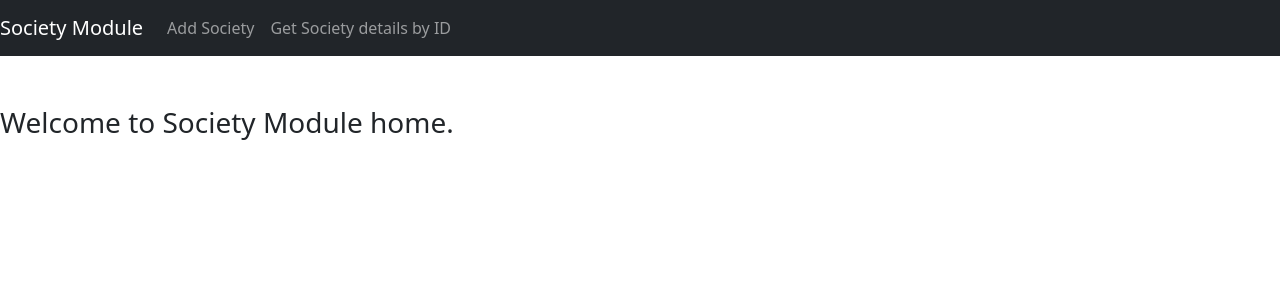
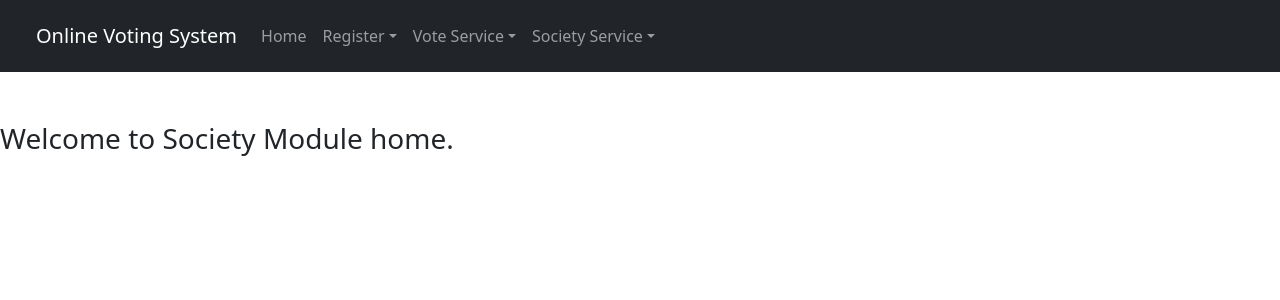
Before and after one commit to dextro-gear/ovsfrontend, a React (Create React App) app: page /society in a window 1280 px wide. Shown: the top 300 px of the page. Built offline with nearby package versions, Linux system fonts and the light colour scheme.

Commit message:
Add society links to Navbar

```diff
--- a/src/components/Navbar.js
+++ b/src/components/Navbar.js
@@ -62,17 +62,45 @@ class Navbar extends Component {
                   data-bs-toggle="dropdown"
                   role="button"
                 >
-                  VoteService
+                  Vote Service
                 </a>
                 <ul className="dropdown-menu">
                   <li>
                     <Link className="dropdown-item" to="/byVoterId">
-                      Fetch vote details by voterId
+                      Fetch vote details by voterID
                     </Link>
                   </li>
                   <li>
                     <Link className="dropdown-item" to="/castVote">
-                      cast a new vote
+                      Cast a new vote
+                    </Link>
+                  </li>
+                </ul>
+              </li>
+
+              <li className="nav-item dropdown">
+                <a
+                  href="#"
+                  className="nav-link dropdown-toggle"
+                  data-bs-toggle="dropdown"
+                  role="button"
+                >
+                  Society Service
+                </a>
+                <ul className="dropdown-menu">
+                  <li>
+                    <Link className="dropdown-item" to="/society">
+                      Society Homepage
+                    </Link>
+                  </li>
+                  <li>
+                    <Link className="dropdown-item" to="/addSociety">
+                      Add a new Society
+                    </Link>
+                  </li>
+                  <li>
+                    <Link className="dropdown-item" to="/societyById">
+                      Get Society by ID
                     </Link>
                   </li>
                 </ul>
--- a/src/components/pages/society/SocietyHome.js
+++ b/src/components/pages/society/SocietyHome.js
@@ -1,42 +1,16 @@
-import { Link} from 'react-router-dom';
+import { Link } from "react-router-dom";
+import Navbar from "../../Navbar";
 import commonStyle from "./commonStyle.module.css";
 
 export default function SocietyHome() {
-
   return (
     <div>
-            <nav className="navbar navbar-expand-lg navbar-dark bg-dark">
-                <Link to="/" className="navbar-brand" >
-                        Society Module
-                </Link>
-
-                <button className="navbar-toggler" type="button" data-toggle="collapse" data-target="#navbarSupportedContent">
-                    <span className="navbar-toggler-icon"></span>
-                </button>
-
-                <div className="collapse navbar-collapse" id="navbarSupportedContent">
-                    <ul className="navbar-nav mr-auto">
-
-                        <li className="nav-item">
-                            <Link to="/addSociety" className="nav-link" >
-                                <span>Add Society</span>
-                            </Link>
-                        </li>
-
-                        <li className="nav-item">
-                            <Link to="/societyById" className="nav-link" >
-                                <span>Get Society details by ID</span>
-                            </Link>
-                        </li>
-
-                    </ul>
-                </div>
-            </nav>
+      <Navbar />
       <div className={commonStyle.content}>
         <div>
           <h3> Welcome to Society Module home.</h3>
         </div>
       </div>
     </div>
-    )
+  );
 }
```
Lines whose indentation alone changed are shown as unchanged.
